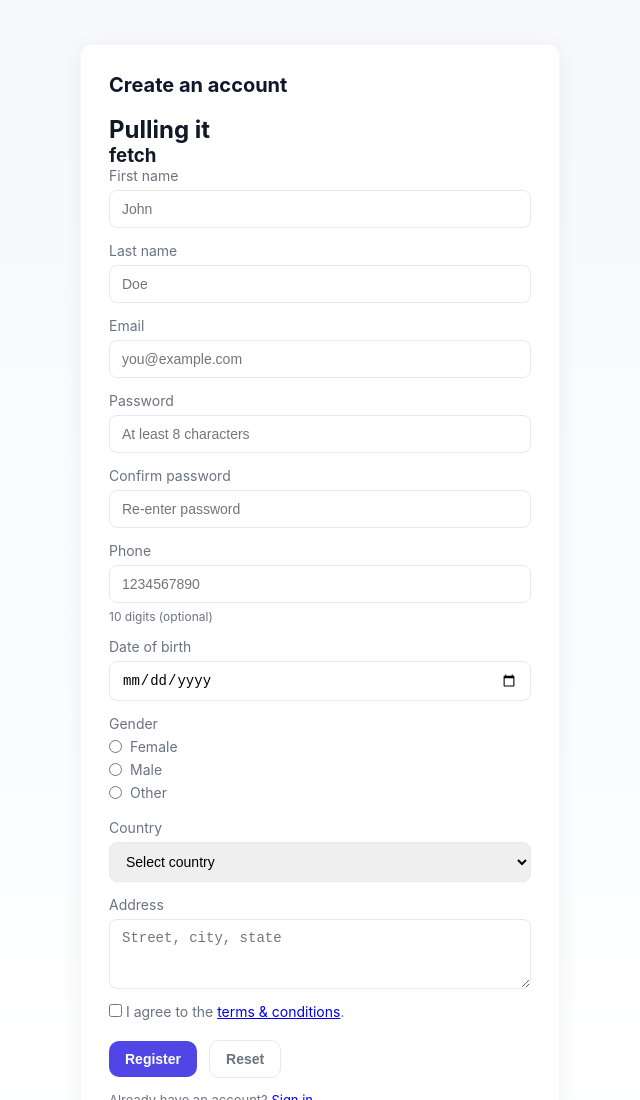
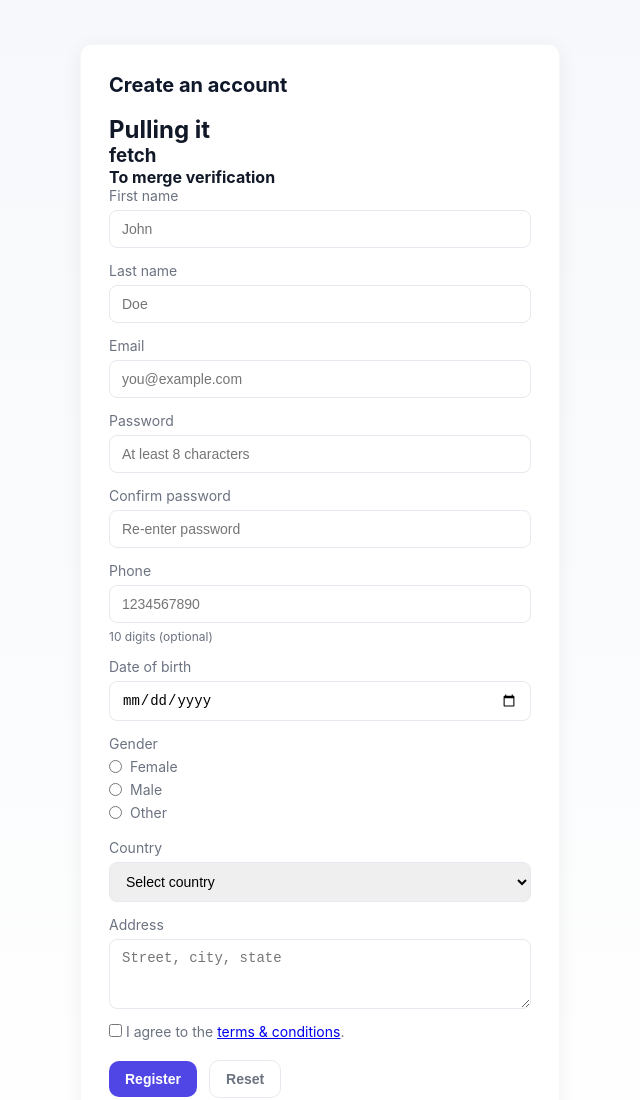
Before and after one commit to Saideepthimolugari25/Devops_, a plain HTML site: page index.html in a window 1280 px wide. Shown: the top 1100 px of the page, without its empty margins (320-960 px from the left). Drawn offline with Linux system fonts and the light colour scheme.

Commit message:
checking merge

```diff
--- a/index.html
+++ b/index.html
@@ -13,6 +13,7 @@
       <h1>Create an account</h1>
       <h2>Pulling it</h2>
       <h3>fetch</h3>
+      <h4>To merge verification</h4>
       <div class="form-row">
         <label for="firstName">First name</label>
         <input id="firstName" name="firstName" type="text" required placeholder="John" />
```
